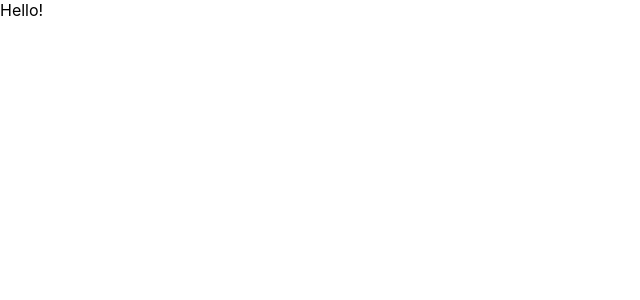
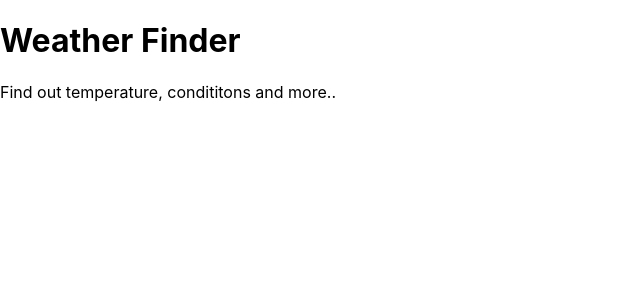
Before and after one commit to prativapokhrel/weather-app, a React (Create React App) app: page / in a window 1280 px wide. Shown: the top 300 px of the page, without its empty margins (0-640 px from the left). Built offline with nearby package versions, Linux system fonts and the light colour scheme.

Commit message:
titles component

```diff
--- a/src/App.js
+++ b/src/App.js
@@ -1,9 +1,12 @@
 import React from 'react';
+import Titles from "./components/Titles";
 
 class App extends React.Component {
   render() {
     return(
-      <div>Hello!</div>
+      <div>
+        <Titles />
+      </div>
     );
   }
 };
--- /dev/null
+++ b/src/components/Titles.js
@@ -0,0 +1,14 @@
+import React from "react";
+
+class Titles extends React.Component {
+  render() {
+    return (
+      <div>
+        <h1> Weather Finder </h1>
+        <p> Find out temperature, condititons and more..</p>
+      </div>
+    )
+  }
+}
+
+export default Titles;
```
